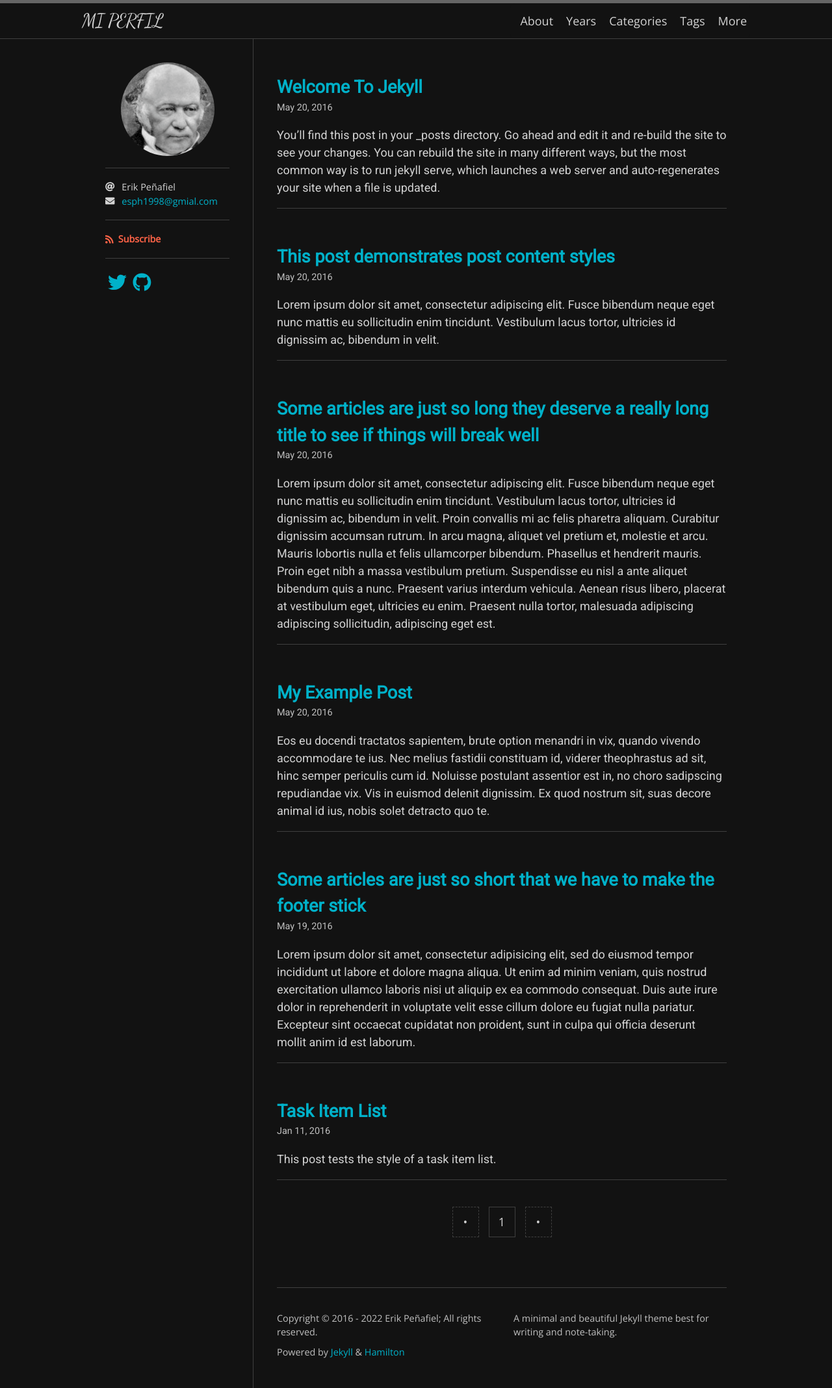
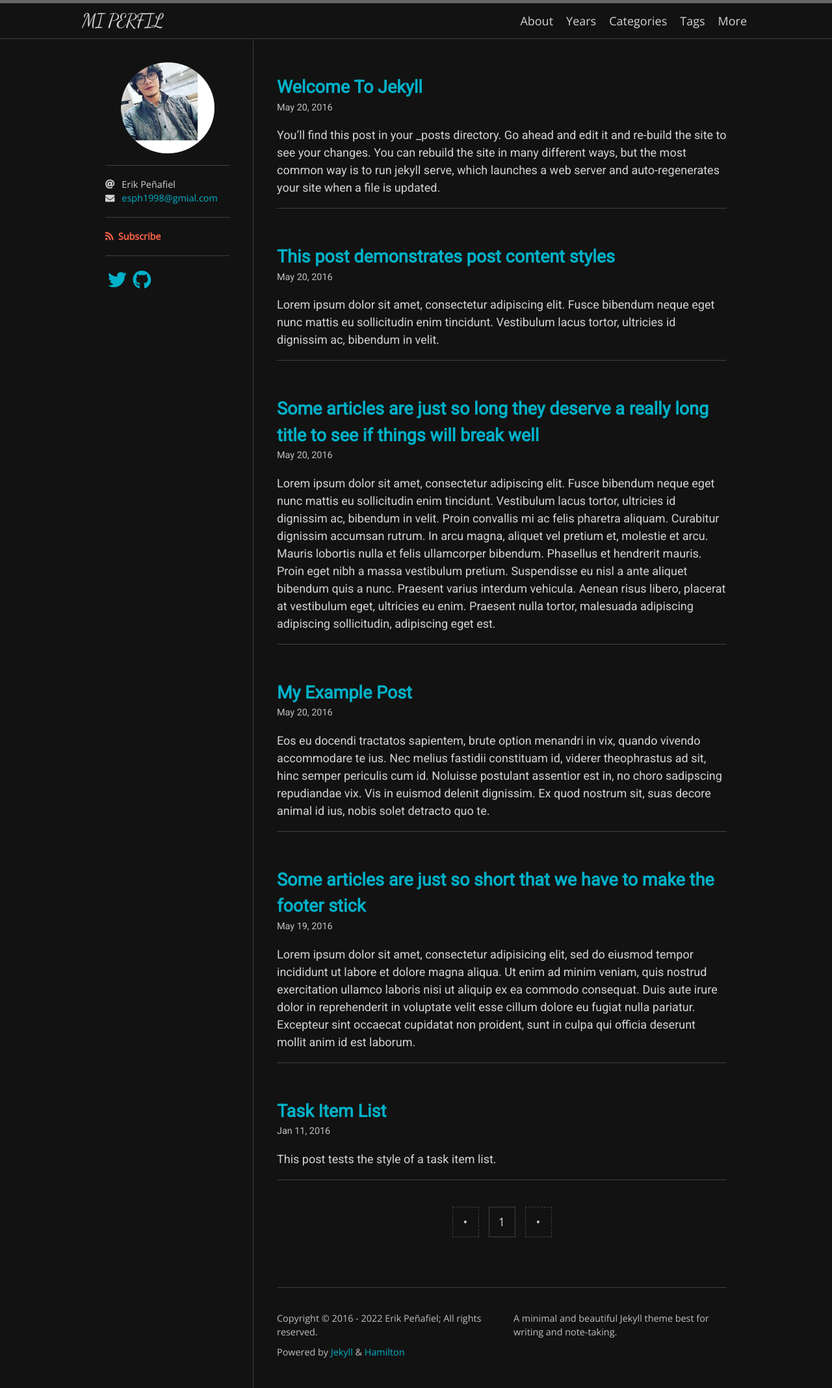
Before and after one commit to Eriksph/Eriksph, a Jekyll site: the page built from index.html, in a window 1280 px wide. Shown: the whole page at 65% size. Built offline with Jekyll 4.4.1, drawn with Linux system fonts in a browser that asks for light colours; nearby versions of some CDN libraries; some web fonts are replaced; the list of posts is cut into pages by our own code.

Commit message:
Update _config.yml

```diff
--- a/_config.yml
+++ b/_config.yml
@@ -1,7 +1,7 @@
 title: MI PERFIL
 description: A minimal and beautiful Jekyll theme best for writing and note-taking.
 author: Erik Peñafiel
-avatar: /logo.png
+avatar: /mifoto.JPG
 email: esph1998@gmial.com
 
 plugins:
```
